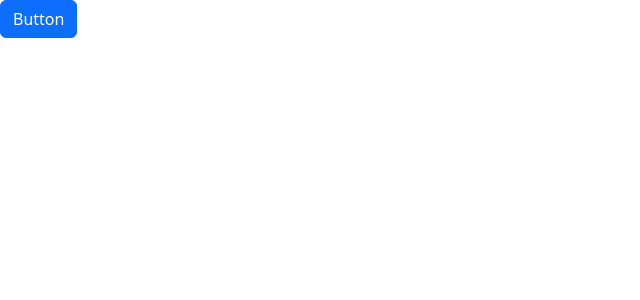
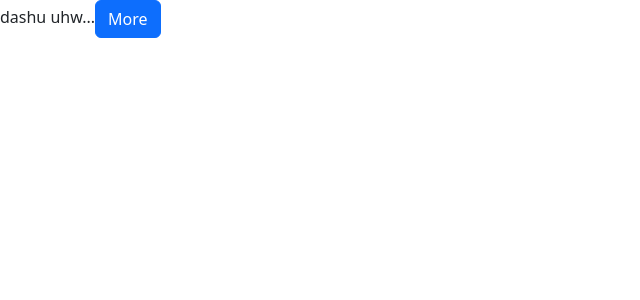
Before and after one commit to ScottZhang812/React-v0, a React (Vite) app: page / in a window 1280 px wide. Shown: the top 300 px of the page, without its empty margins (0-640 px from the left). Built offline with nearby package versions, Linux system fonts and the light colour scheme.

Commit message:
p45 finished

```diff
--- a/package.json
+++ b/package.json
@@ -9,9 +9,13 @@
     "preview": "vite preview"
   },
   "dependencies": {
+    "@types/styled-components": "^5.1.34",
     "bootstrap": "^5.2.3",
+    "immer": "^9.0.19",
     "react": "^18.2.0",
-    "react-dom": "^18.2.0"
+    "react-dom": "^18.2.0",
+    "react-icons": "^4.7.1",
+    "styled-components": "^6.1.8"
   },
   "devDependencies": {
     "@types/react": "^18.0.27",
--- a/src/App.tsx
+++ b/src/App.tsx
@@ -3,25 +3,32 @@ import { useState } from "react";
 import Alert from "./Components/Alert";
 import Button from "./Components/Button";
 import ListGroup from "./Components/ListGroup";
+import ExpandableText from "./Components/ExpandableText";
 
 function App() {
   const [AltVisible, setAltVisibility] = useState(false);
   return (
+    // <div>
+    //   {AltVisible && (
+    //     <Alert
+    //       closeAlt={() => {
+    //         setAltVisibility(false);
+    //       }}
+    //     >
+    //       Alert
+    //     </Alert>
+    //   )}
+    //   <Button
+    //     onClick={() => {
+    //       setAltVisibility(true);
+    //     }}
+    //   ></Button>
+    // </div>
     <div>
-      {AltVisible && (
-        <Alert
-          closeAlt={() => {
-            setAltVisibility(false);
-          }}
-        >
-          Alert
-        </Alert>
-      )}
-      <Button
-        onClick={() => {
-          setAltVisibility(true);
-        }}
-      ></Button>
+      <ExpandableText maxLength={10}>
+        dashu uhw euiqwh dhasuih weq dsaw w asd dwqd dwad wadawd wada wadawda
+        wada dawda w aw dada a dad adwda awdawd
+      </ExpandableText>
     </div>
   );
 }
--- a/src/Components/Button.tsx
+++ b/src/Components/Button.tsx
@@ -1,12 +1,13 @@
 import React from "react";
 
 interface Props {
+  name: string;
   onClick: () => void;
 }
-const Button = ({ onClick }: Props) => {
+const Button = ({ name, onClick }: Props) => {
   return (
     <button className="btn btn-primary" onClick={onClick}>
-      Button
+      {name}
     </button>
   );
 };
--- /dev/null
+++ b/src/Components/ExpandableText.tsx
@@ -0,0 +1,38 @@
+import React, { useState } from "react";
+import Button from "./Button";
+
+interface Props {
+  children: string;
+  maxLength: number;
+}
+
+const ExpandableText = ({ children, maxLength }: Props) => {
+  const [isWhole, setIsWhole] = useState(false);
+  return (
+    <div>
+      {!isWhole ? (
+        <div>
+          {children.slice(0, maxLength - 1) + "..."}
+          <Button
+            name="More"
+            onClick={() => {
+              setIsWhole(true);
+            }}
+          ></Button>
+        </div>
+      ) : (
+        <div>
+          {children}
+          <Button
+            name="Less"
+            onClick={() => {
+              setIsWhole(false);
+            }}
+          ></Button>
+        </div>
+      )}
+    </div>
+  );
+};
+
+export default ExpandableText;
```
Also changed, not shown: 1 other file (tests, documents, lock files or other folders).
